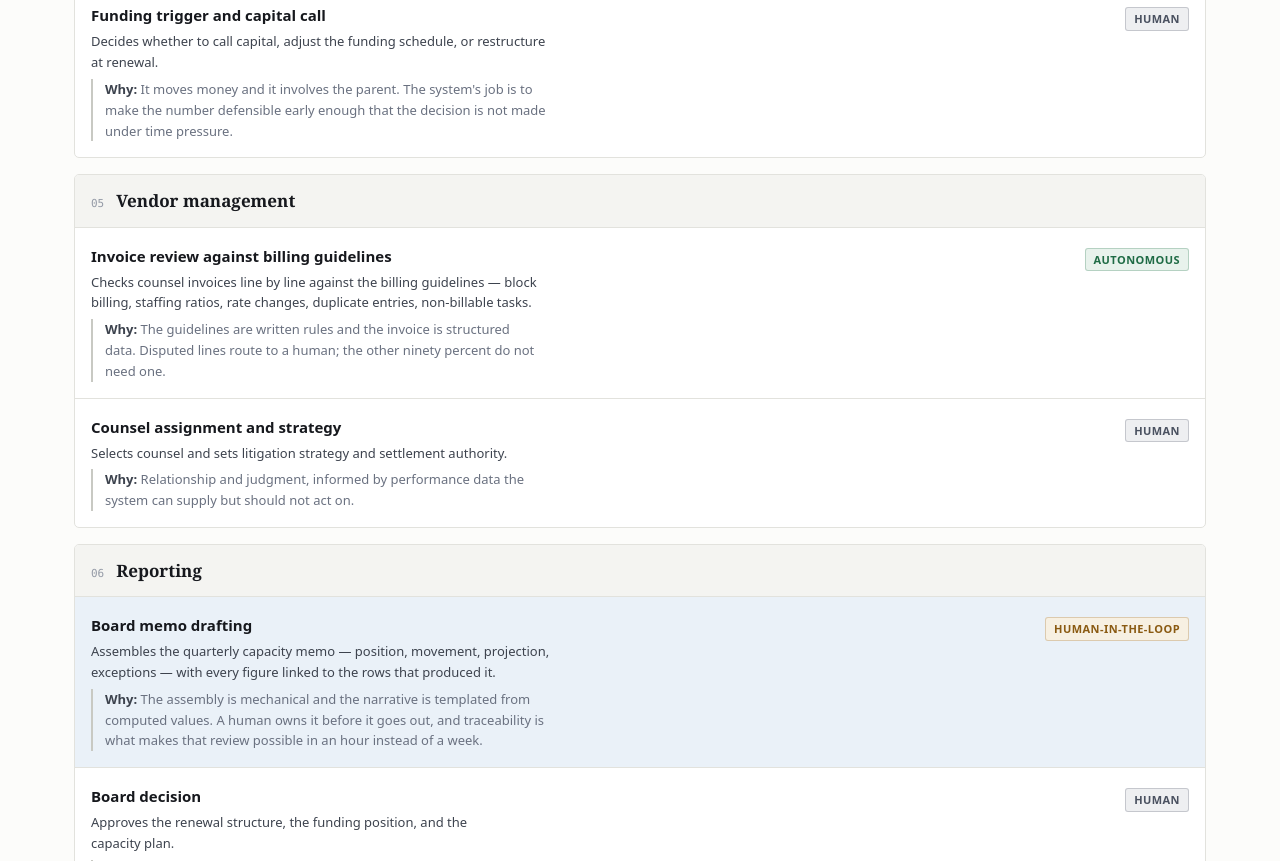
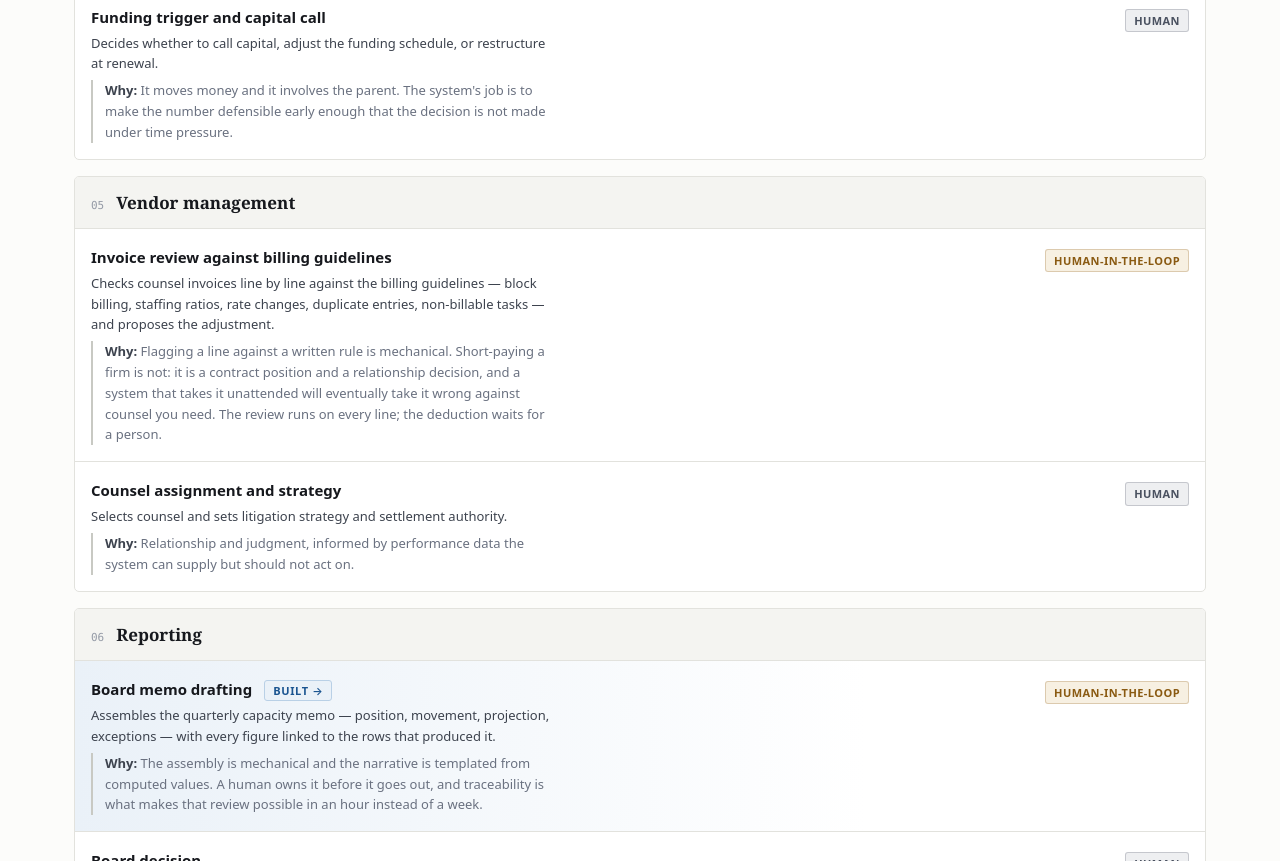
Before and after one commit to nealpathak/nealpathak.github.io, a plain HTML site: page index.html in a window 1280 px wide. Shown: the part 3153-4014 px from the top of the page. Drawn offline with Linux system fonts and the light colour scheme.

Commit message:
Mark the built node on the map; downgrade invoice review to human-in-the-loop
Two corrections made independently of the review pass.

The map claimed one node was built and running but never said which one,
so a reader had to guess which of fourteen operations the worked example
covered. The three operations it actually implements now carry a link.

Invoice review was marked autonomous. Flagging a line against a written
billing guideline is mechanical, but short-paying a firm is a contract
position and a relationship decision. Splitting those apart moves the
operation into the loop and the map to 5 autonomous / 5 in-loop / 4 human.

Co-Authored-By: Claude Opus 5 <noreply@anthropic.com>

```diff
--- a/assets/css/components.css
+++ b/assets/css/components.css
@@ -107,6 +107,32 @@
   font-weight: 600;
   font-size: var(--text-base);
   margin: 0 0 var(--space-3xs);
+  display: flex;
+  align-items: baseline;
+  gap: var(--space-sm);
+  flex-wrap: wrap;
+}
+
+.bop__worked {
+  font-size: var(--text-2xs);
+  font-weight: 600;
+  letter-spacing: 0.06em;
+  text-transform: uppercase;
+  color: var(--accent);
+  background: var(--accent-wash);
+  border: 1px solid var(--accent-edge);
+  border-radius: var(--radius-sm);
+  padding: 1px var(--space-xs);
+  text-decoration: none;
+  white-space: nowrap;
+}
+
+.bop__worked:hover {
+  background: var(--accent-edge);
+}
+
+.bop[data-worked='true'] {
+  background: linear-gradient(to right, var(--accent-wash), transparent 70%);
 }
 
 .bop__does {
--- a/assets/js/backbone.js
+++ b/assets/js/backbone.js
@@ -28,16 +28,31 @@ function renderStages(stages, levels) {
         el('span', { class: 'bstage__label', text: stage.label }),
       ]),
       ...stage.operations.map((op) =>
-        el('div', { class: 'bop', 'data-emphasis': op.emphasis ? 'true' : null }, [
+        el(
+          'div',
+          {
+            class: 'bop',
+            'data-emphasis': op.emphasis ? 'true' : null,
+            'data-worked': op.worked ? 'true' : null,
+          },
+          [
             el('div', {}, [
-            el('p', { class: 'bop__label', text: op.label }),
+              el('p', { class: 'bop__label' }, [
+                op.label,
+                // The map claims one node is built. Saying which one is the
+                // difference between a diagram and a demonstration.
+                op.worked
+                  ? el('a', { class: 'bop__worked', href: 'program/' }, ['Built →'])
+                  : null,
+              ]),
               el('p', { class: 'bop__does', text: op.does }),
               el('p', { class: 'bop__why', text: op.why }),
             ]),
             el('div', {}, [
               el('span', { class: `badge badge--${TONE[op.level]}`, text: labelOf[op.level] }),
             ]),
-        ])
+          ]
+        )
       ),
     ])
   );
--- a/data/backbone.json
+++ b/data/backbone.json
@@ -76,6 +76,7 @@
         {
           "label": "Erosion and development computation",
           "level": "autonomous",
+          "worked": true,
           "does": "Tracks paid and incurred against the per-occurrence retention and the annual aggregate, and builds the development triangle.",
           "why": "Arithmetic on reconciled data. The only failure mode is bad input, which is why intake carries the exception gate."
         },
@@ -88,6 +89,7 @@
         {
           "label": "IBNR and ultimate projection",
           "level": "autonomous",
+          "worked": true,
           "does": "Applies chain-ladder factors derived from the program's own triangle to project each policy year to ultimate.",
           "why": "The method is standard and the factors are derived, not asserted. Judgment enters only through the tail factor, which is exposed as an explicit input rather than buried."
         }
@@ -117,9 +119,9 @@
       "operations": [
         {
           "label": "Invoice review against billing guidelines",
-          "level": "autonomous",
-          "does": "Checks counsel invoices line by line against the billing guidelines — block billing, staffing ratios, rate changes, duplicate entries, non-billable tasks.",
-          "why": "The guidelines are written rules and the invoice is structured data. Disputed lines route to a human; the other ninety percent do not need one."
+          "level": "loop",
+          "does": "Checks counsel invoices line by line against the billing guidelines — block billing, staffing ratios, rate changes, duplicate entries, non-billable tasks — and proposes the adjustment.",
+          "why": "Flagging a line against a written rule is mechanical. Short-paying a firm is not: it is a contract position and a relationship decision, and a system that takes it unattended will eventually take it wrong against counsel you need. The review runs on every line; the deduction waits for a person."
         },
         {
           "label": "Counsel assignment and strategy",
@@ -136,6 +138,7 @@
         {
           "label": "Board memo drafting",
           "level": "loop",
+          "worked": true,
           "does": "Assembles the quarterly capacity memo — position, movement, projection, exceptions — with every figure linked to the rows that produced it.",
           "why": "The assembly is mechanical and the narrative is templated from computed values. A human owns it before it goes out, and traceability is what makes that review possible in an hour instead of a week.",
           "emphasis": true
```
Lines whose indentation alone changed are shown as unchanged.
